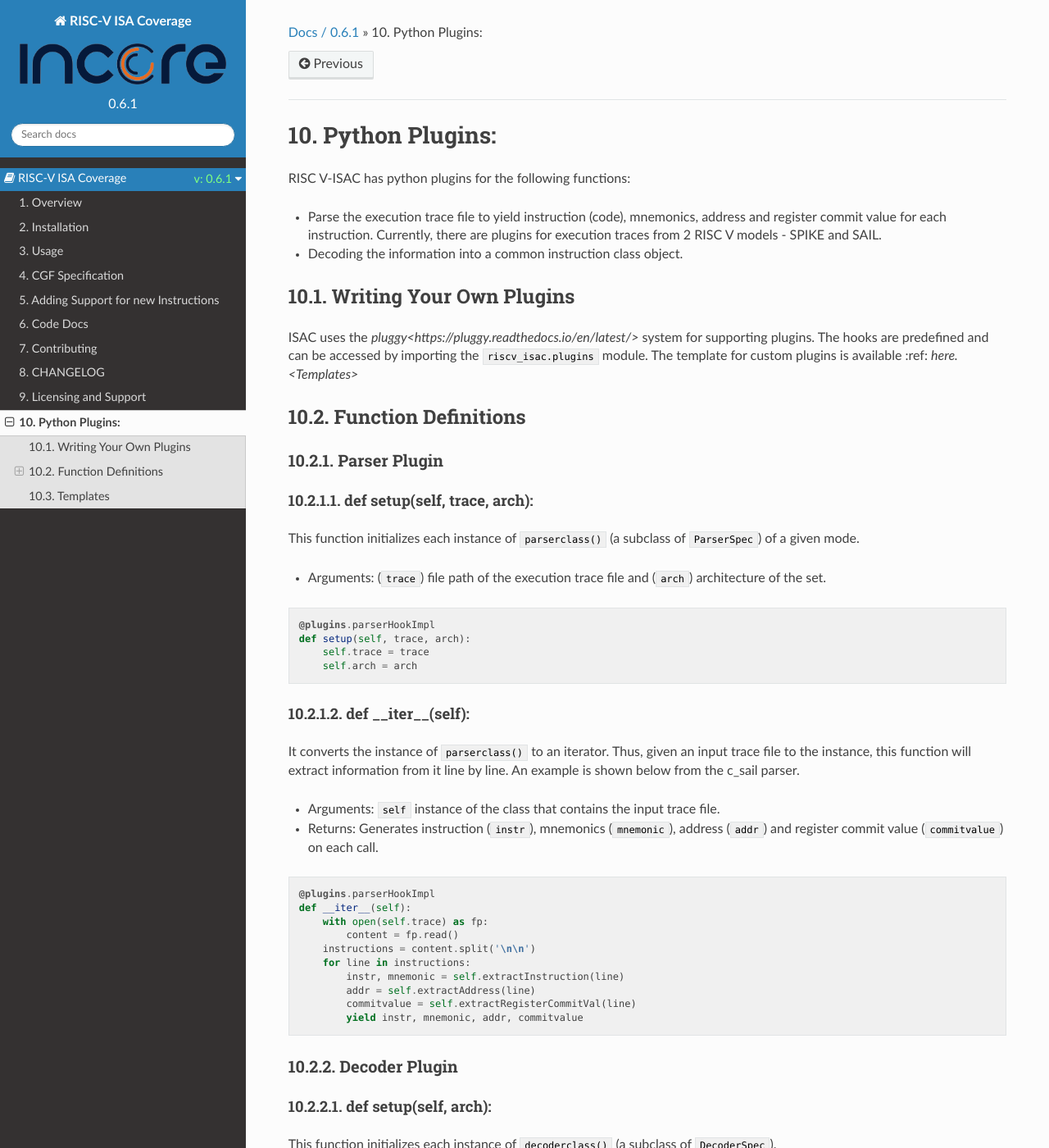
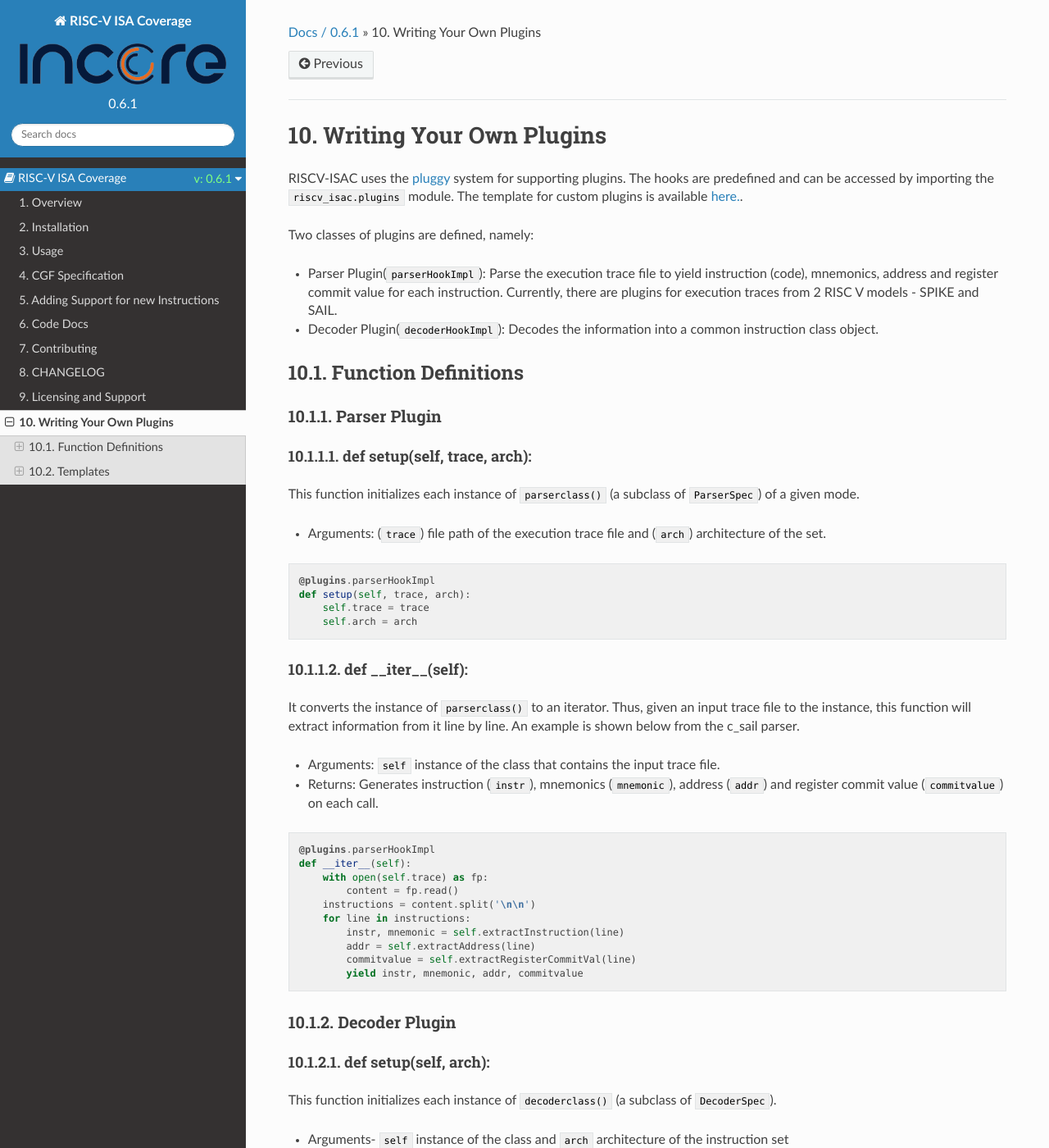
Before and after one commit to riscv-software-src/riscv-isac, a Sphinx documentation site: the page built from docs/source/python_plugins.rst, in a window 1280 px wide and 1400 px high. Shown: the whole window at 82% size. Built offline with Sphinx 7.4.7 and the Read the Docs theme 2.0.0, drawn with Linux system fonts in a browser that asks for light colours; some of the changed text lies outside the part shown.

Commit message:
Fixed links.

```diff
--- a/docs/source/python_plugins.rst
+++ b/docs/source/python_plugins.rst
@@ -1,16 +1,14 @@
-================
-Python Plugins:
-================
+========================
+Writing Your Own Plugins
+========================
 
-RISC V-ISAC has python plugins for the following functions:
+RISCV-ISAC uses the `pluggy <https://pluggy.readthedocs.io/en/latest/>`_ system for supporting plugins. The hooks are predefined and can be accessed by importing the ``riscv_isac.plugins`` module. The template for custom plugins is available :ref:`here.<Templates>`.
 
-* Parse the execution trace file to yield instruction (code), mnemonics, address and register commit value for each instruction. Currently, there are plugins for execution traces from 2 RISC V models - SPIKE and SAIL.
-* Decoding the information into a common instruction class object.
+Two classes of plugins are defined, namely:
 
-Writing Your Own Plugins
-===============
+* Parser Plugin(``parserHookImpl``): Parse the execution trace file to yield instruction (code), mnemonics, address and register commit value for each instruction. Currently, there are plugins for execution traces from 2 RISC V models - SPIKE and SAIL.
+* Decoder Plugin(``decoderHookImpl``): Decodes the information into a common instruction class object.
 
-ISAC uses the `pluggy<https://pluggy.readthedocs.io/en/latest/>` system for supporting plugins. The hooks are predefined and can be accessed by importing the ``riscv_isac.plugins`` module. The template for custom plugins is available :ref: `here.<Templates>`
 
 Function Definitions
 =====================
@@ -94,11 +92,14 @@ This function decodes the instruction and returns an instruction object ``riscv_
 .. ``parseStandardInstruction`` and ``parseCompressedInstruction`` takes in the same arguments along with the architecture of the instance and return the instruction object in the
 .. above mentioned format.
 
+
+.. _Templates:
+
 Templates
 =========
 
 Parser Plugin
--------------
+~~~~~~~~~~~~~
 
 .. code-block:: python
 
@@ -117,7 +118,7 @@ Parser Plugin
             yield instr, mnemonic, addr, commitval
 
 Decoder Plugin
---------------
+~~~~~~~~~~~~~~
 
 .. code-block:: python
 
```
